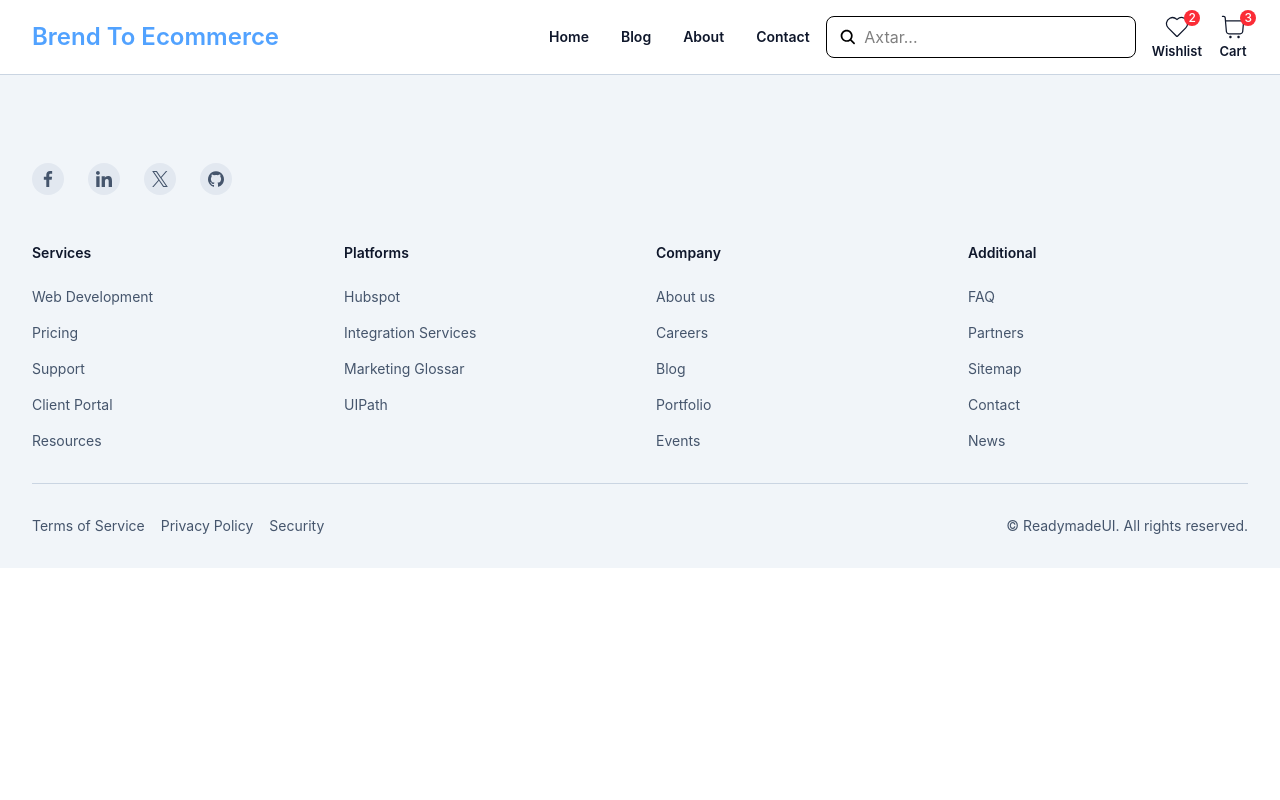
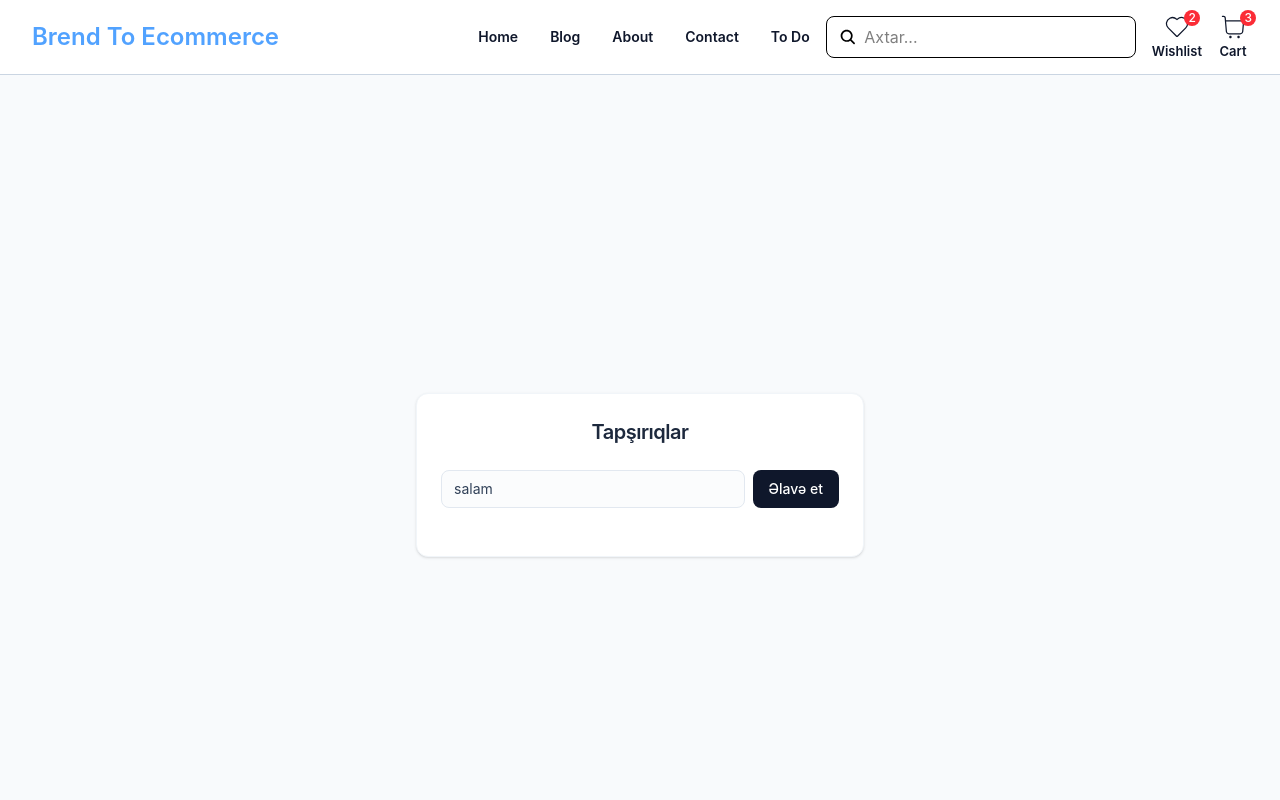
Before and after one commit to Asildar-Hajiyev/react-temp-test-1, a React (Vite) app: page /todo in a window 1280 px wide. Shown: the top 800 px of the page. Built offline with nearby package versions, Linux system fonts and the light colour scheme.

Commit message:
To do List new

```diff
--- a/src/Header.jsx
+++ b/src/Header.jsx
@@ -56,6 +56,7 @@ function Header() {
           <li><Link to="/blog" className="hover:text-blue-700 rounded">Blog</Link></li>
           <li><Link to="/about" className="hover:text-blue-700 rounded">About</Link></li>
           <li><Link to="/contact" className="hover:text-blue-700 rounded">Contact</Link></li>
+          <li><Link to="/todo" className="hover:text-blue-700 rounded">To Do</Link></li>
         </ul>
       </div>
 
--- a/src/Routes/AppRoutes.jsx
+++ b/src/Routes/AppRoutes.jsx
@@ -3,6 +3,7 @@ import Home from "../pages/Home"
 import Blog from "../pages/Blog"
 import About from "../pages/About"
 import Contact from "../pages/Contact"
+import Todo from "../pages/Todo"
 
 function AppRoutes() {
   return (
@@ -11,6 +12,7 @@ function AppRoutes() {
       <Route path="/blog" element={<Blog/>}/>
       <Route path="/about" element={<About />}/>
       <Route path="/contact" element={<Contact />}/>
+      <Route path="/todo" element={<Todo />}/>
     </Routes>
   )
 }
--- a/src/index.jsx
+++ b/src/index.jsx
@@ -1,13 +1,10 @@
+import { createRoot } from "react-dom/client";
+import "./index.css";
+import App from "./App.jsx";
+import { BrowserRouter } from "react-router-dom";
 
-import { createRoot } from 'react-dom/client'
-import './index.css'
-import App from './App.jsx'
-import { BrowserRouter } from 'react-router-dom'
-
-createRoot(document.getElementById('root')).render(
-
-    <BrowserRouter>
-        <App />
-    </BrowserRouter>
-
-)
+createRoot(document.getElementById("root")).render(
+  <BrowserRouter>
+    <App />
+  </BrowserRouter>,
+);
--- a/src/pages/Blog.jsx
+++ b/src/pages/Blog.jsx
@@ -1,8 +1,16 @@
+import { useState } from "react";
 
 function Blog() {
+   const [count, setCount] = useState(0);
   return (
-    <div>
-      blog
+    <div className="border max-w-[400px] flex items-center flex-col">
+      <p>You clicked {count} times</p>
+      <button className="border" onClick={() => setCount(count + 1)}>
+        Click me
+      </button>
+      <button className="border" onClick={() => count<1? 0 : setCount(count - 1)}>
+        Click me
+      </button>
     </div>
   )
 }
--- a/src/pages/Contact.jsx
+++ b/src/pages/Contact.jsx
@@ -43,7 +43,7 @@ function Contact() {
 
   return (
     <div className="p-6 flex items-center flex-col gap-4">
-      <button className="bg-slate-900 hover:bg-slate-800 text-white font-medium text-md px-5 py-3 rounded-xl active:scale-95 transition-all duration-150 shadow-md shadow-slate-900/10" onClick={showcard}>
+      <button className="bg-slate-900 hover:bg-slate-800 text-white font-medium text-md px-5 py-3 rounded-xl active:scale-95 transition-all duration-150 shadow-md shadow-slate-900/10 cursor-pointer" onClick={showcard}>
         To Do List
       </button>
       <div className={`${card ? 'block' : 'hidden'} container mx-auto w-full max-w-md bg-white rounded-2xl shadow-xl border border-slate-100 overflow-hidden transition-all duration-300 hover:shadow-2xl`}>
--- /dev/null
+++ b/src/pages/Todo.jsx
@@ -0,0 +1,58 @@
+import { useState } from "react";
+
+function Todo() {
+  const [todo, setTodo] = useState([]);
+  const [input, setInput] = useState("salam");
+
+  function add() {
+    if (input.trim()) {
+      setTodo([...todo, input.trim()]);
+      setInput("");
+    }
+  }
+
+  return (
+    <>
+      <div className="min-h-screen bg-slate-50 flex items-center justify-center p-4">
+        <div className="w-full max-w-md bg-white rounded-xl shadow-sm border border-slate-100 p-6">
+          {/* Başlıq */}
+          <h1 className="text-xl font-semibold text-slate-800 mb-6 text-center tracking-tight">
+            Tapşırıqlar
+          </h1>
+
+          {/* Giriş sahəsi və Düymə */}
+          <div className="flex gap-2 mb-6">
+            <input
+              className="flex-1 border border-slate-200 focus:border-slate-400 focus:outline-none px-3 py-2 rounded-lg text-sm transition-colors text-slate-700 bg-slate-50/50"
+              type="text"
+              value={input}
+              onChange={(e) => setInput(e.target.value)}
+              onKeyDown={(e) => e.key === "Enter" && add()}
+              placeholder="Yeni tapşırıq..."
+            />
+            <button
+              onClick={add}
+              className="bg-slate-900 text-white text-sm font-medium px-4 py-2 rounded-lg hover:bg-slate-800 active:scale-95 transition-all cursor-pointer"
+            >
+              Əlavə et
+            </button>
+          </div>
+
+          {/* Tapşırıq Siyahısı */}
+          <div className="space-y-2">
+            {todo.map((item, i) => (
+              <div key={i} className="flex items-center justify-between bg-slate-50 px-3 py-2.5 rounded-lg border border-slate-100">
+                <p className="text-slate-600 text-sm">{item}</p>
+                <button onClick={()=>setTodo(todo.filter((_,index)=> index !== i))} className="text-slate-400 hover:text-red-500 text-xs font-medium transition-colors p-1 cursor-pointer">
+                  Sil
+                </button>
+              </div>
+            ))}
+          </div>
+        </div>
+      </div>
+    </>
+  );
+}
+
+export default Todo;
```
